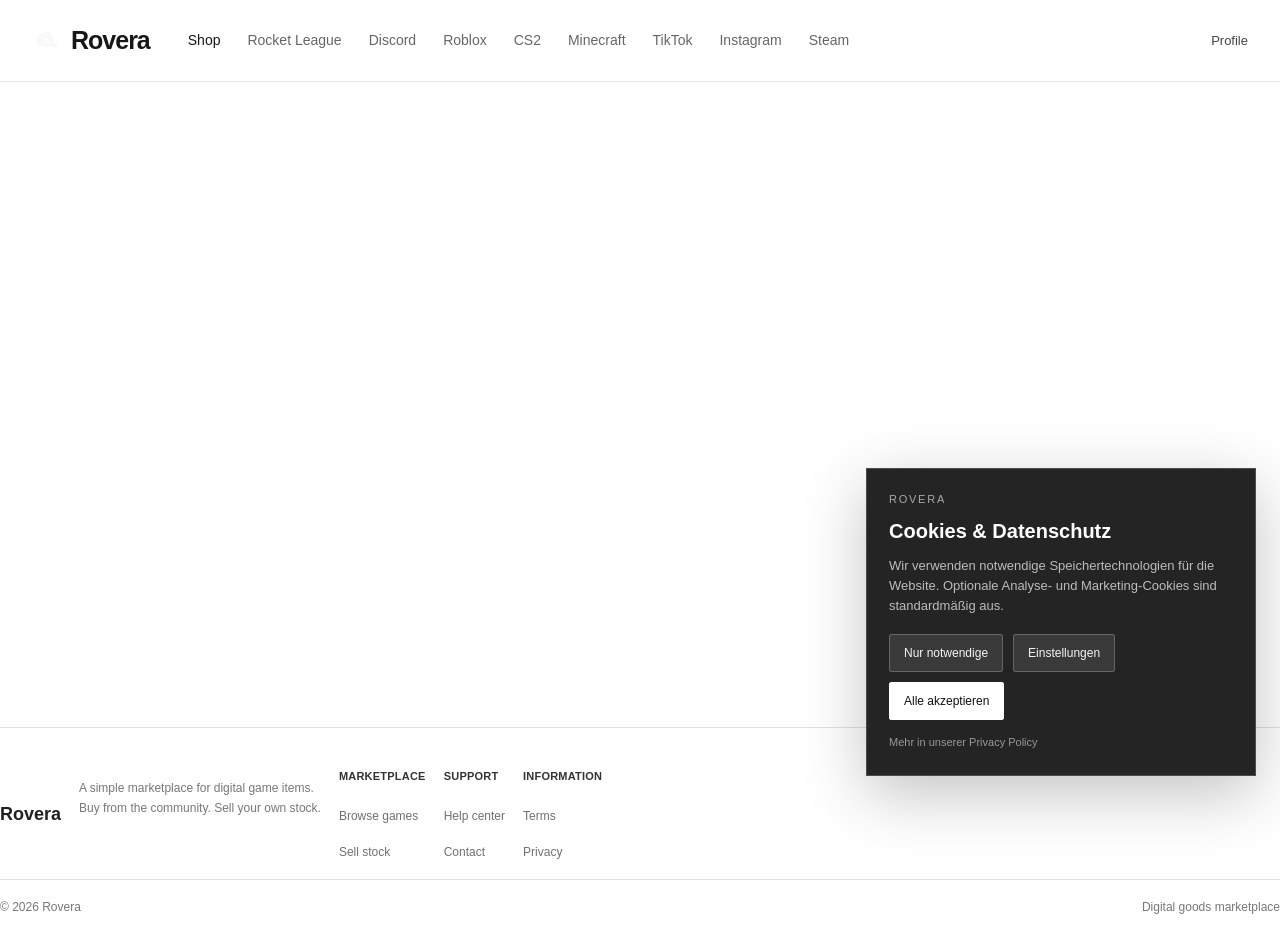
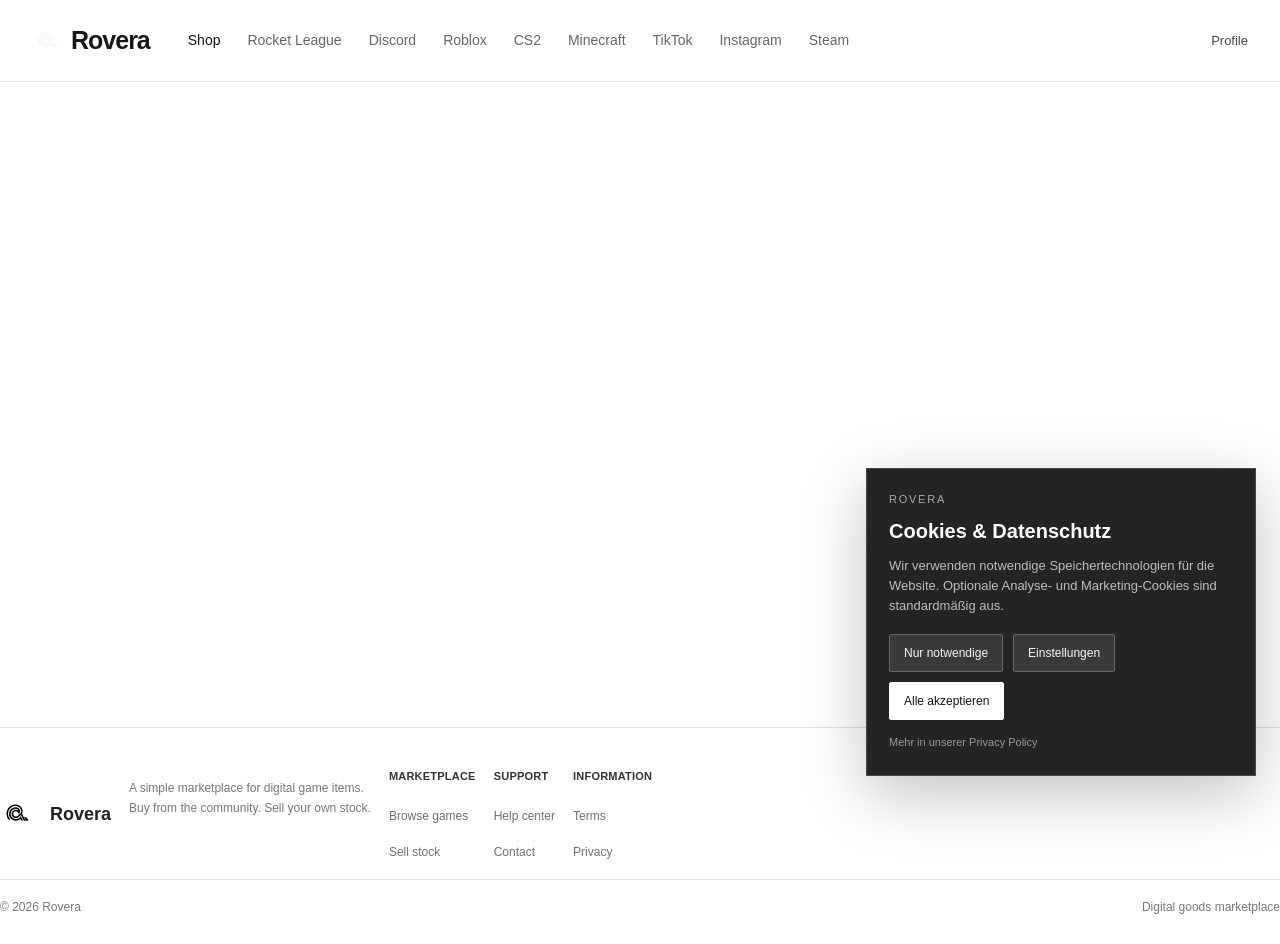
Before and after one commit to sw8tx/rovera, a Next.js app: page / in a window 1280 px wide. Built offline with nearby package versions, Linux system fonts and the light colour scheme.

Commit message:
Add black Rovera logo to footer

```diff
--- a/app/page.tsx
+++ b/app/page.tsx
@@ -9,7 +9,7 @@ export default function Page() {
         <div className="nav-actions"><a className="profile-link" href="#profile">Profile</a></div>
       </header>
       <section className="marketplace-content blank-marketplace" id="top" aria-label="Rovera marketplace"></section>
-      <footer className="marketplace-footer"><div className="footer-main"><div className="footer-about"><div className="footer-brand"><strong>Rovera</strong></div><p>A simple marketplace for digital game items.<br />Buy from the community. Sell your own stock.</p></div><div className="footer-column"><strong>MARKETPLACE</strong><a href="#top">Browse games</a><a href="#top">Sell stock</a></div><div className="footer-column"><strong>SUPPORT</strong><a href="/privacy/">Help center</a><a href="mailto:help@rovera.xyz">Contact</a></div><div className="footer-column"><strong>INFORMATION</strong><a href="/tos/">Terms</a><a href="/privacy/">Privacy</a></div></div><div className="footer-bottom"><span>© 2026 Rovera</span><span>Digital goods marketplace</span></div></footer>
+      <footer className="marketplace-footer"><div className="footer-main"><div className="footer-about"><div className="footer-brand"><img className="brand-image" src="/rovera-logo.png" alt="Rovera logo" /><strong>Rovera</strong></div><p>A simple marketplace for digital game items.<br />Buy from the community. Sell your own stock.</p></div><div className="footer-column"><strong>MARKETPLACE</strong><a href="#top">Browse games</a><a href="#top">Sell stock</a></div><div className="footer-column"><strong>SUPPORT</strong><a href="/privacy/">Help center</a><a href="mailto:help@rovera.xyz">Contact</a></div><div className="footer-column"><strong>INFORMATION</strong><a href="/tos/">Terms</a><a href="/privacy/">Privacy</a></div></div><div className="footer-bottom"><span>© 2026 Rovera</span><span>Digital goods marketplace</span></div></footer>
     </main>
   )
 }
```
